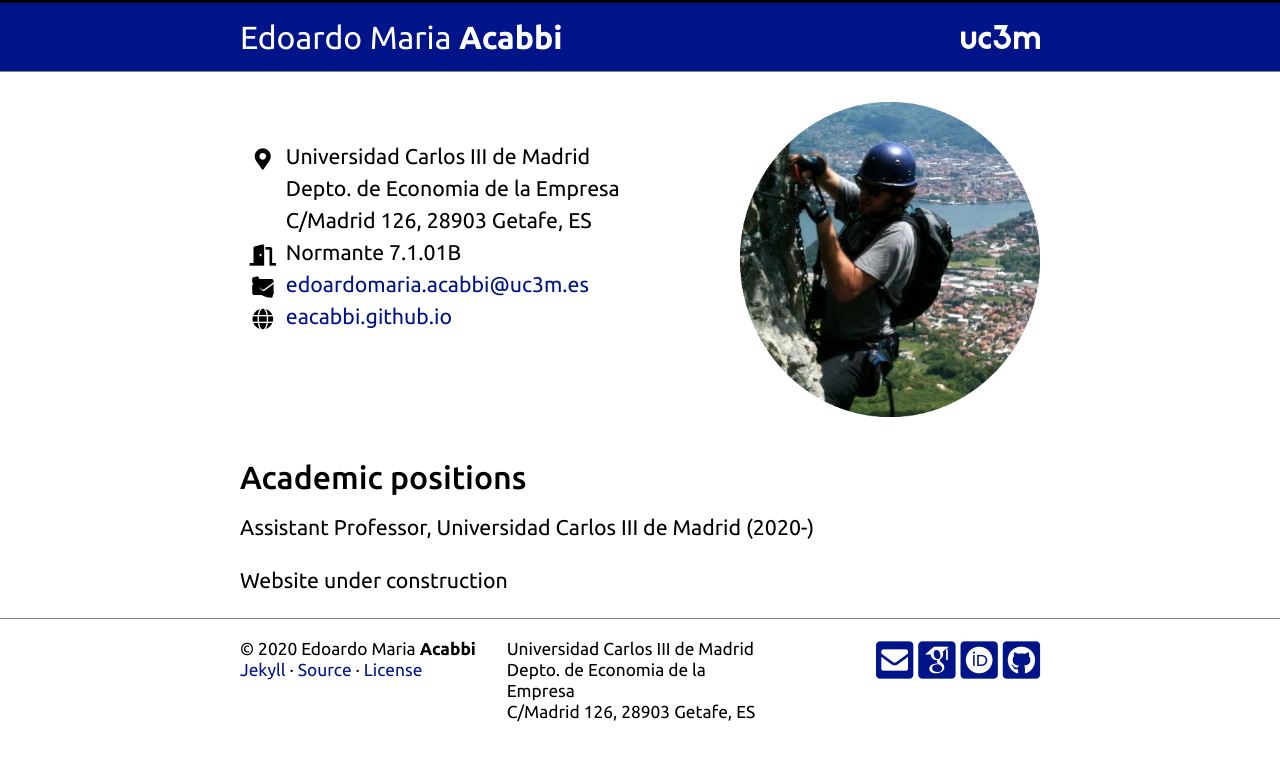
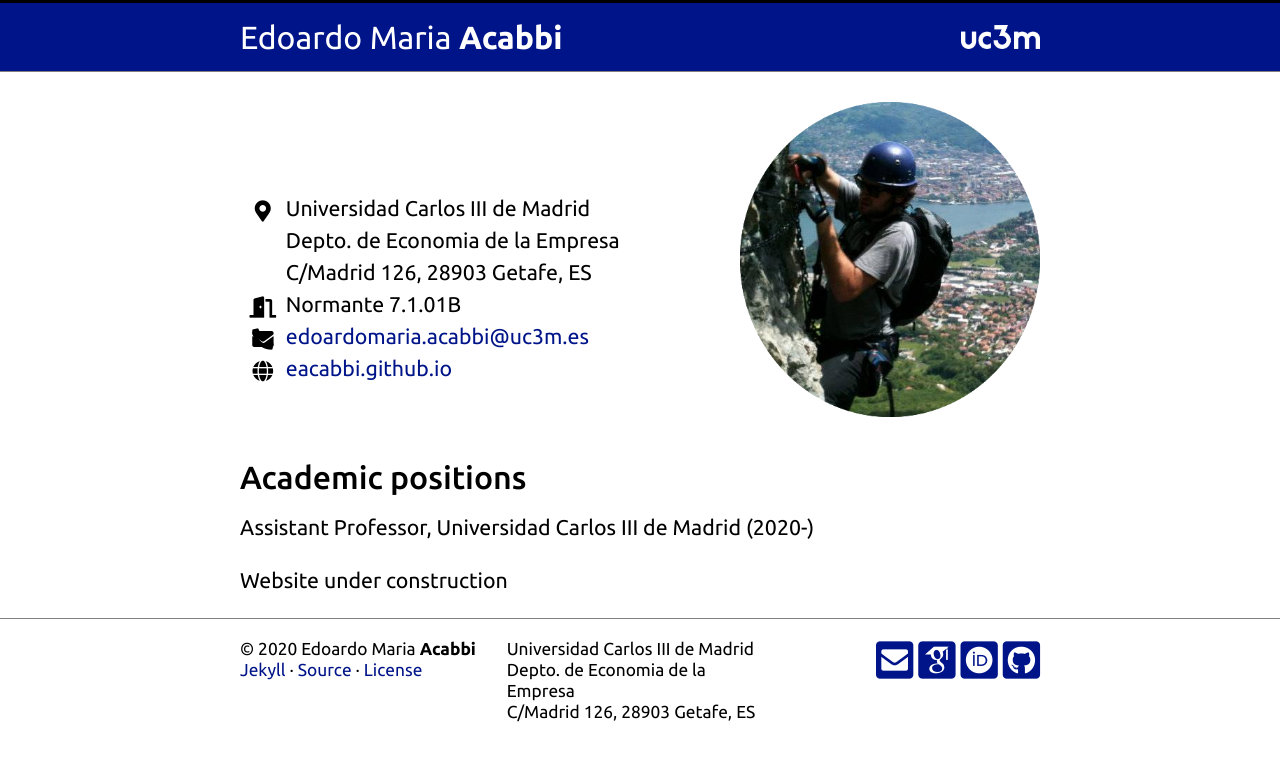
Before and after one commit to eacabbi/eacabbi.github.io, a Jekyll site: the page built from index.md, in a window 1280 px wide. Shown: the top 761 px of the page. Built offline with Jekyll 4.4.1, drawn with Linux system fonts in a browser that asks for light colours; some web fonts are replaced.

Commit message:
change to index

```diff
--- a/_includes/cvpane.html
+++ b/_includes/cvpane.html
@@ -1,8 +1,8 @@
 <!DOCTYPE html>
 
 <div class="container">
-  <div class="section" style="width: 100%; position: relative; top:40px">
-    <h1>{{" "}}</h1>
+  <div class="section" style="width: 100%; ">
+    <h1>&nbsp;</h1>
     <ul class="fa-ul">
       <li><span class="fa-li"><i class="fas fa-map-marker-alt"></i></span>{{ site.university }}<br />{{ site.department }}<br />{{ site.address }}</li>
       <li><span class="fa-li"><i class="fas fa-door-open"></i></span>{{ site.office }}</li>
```
